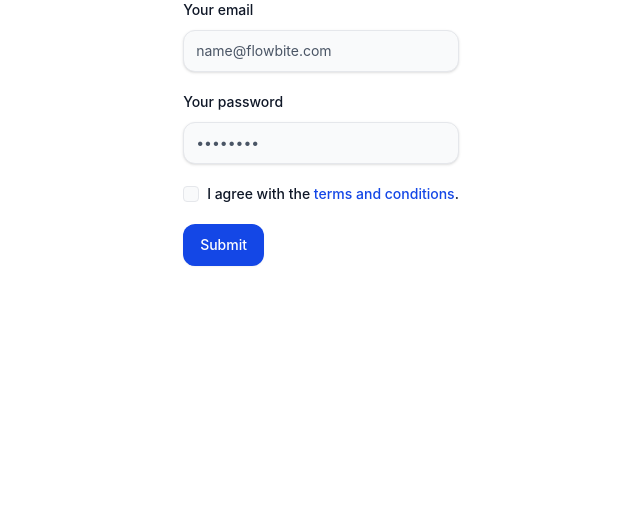
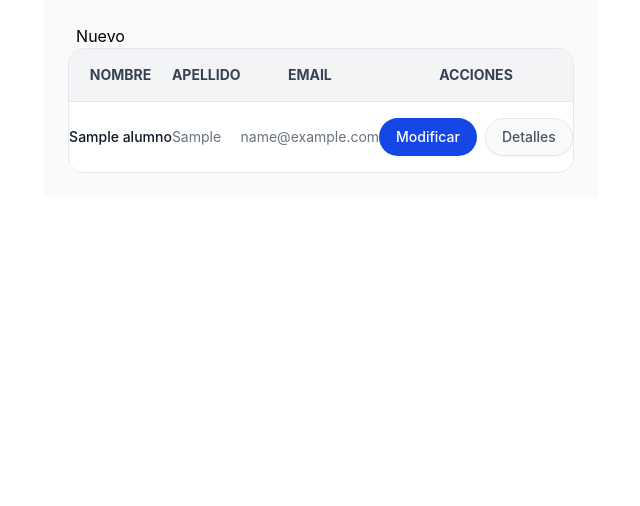
Before and after one commit to IDGS-802-23002189/FLASKBDIDGS802, a Flask app: page / in a window 1280 px wide. Shown: the part 72-578 px from the top of the page, without its empty margins (319-959 px from the left). Run offline with Flask 3, Linux system fonts and the light colour scheme; tables that the repository leaves empty hold one stand-in row (values such as "Sample post"); parts of the project's set-up code (start-up, migrations or seed data) failed here and were passed over; some libraries are stand-ins or nearby versions.

Commit message:
Modificar 19/feb/2026

```diff
--- a/app.py
+++ b/app.py
@@ -13,15 +13,71 @@ app.config.from_object(DevelopmentConfig)
 db.init_app(app)
 csrf=CSRFProtect()
 
-@app.route("/")
+@app.route("/",methods=['GET','POST'])
 @app.route("/index")
 def index():
-    return render_template("index.html")
+    create_form=forms.UserForm(request.form)
+    alumno=Alumnos.query.all()
 
-@app.route("/alumnos")
+    return render_template("index.html",form=create_form,alumno=alumno)
+
+@app.route("/alumnos", methods=['GET', 'POST'])
 def alumnos():
-    return render_template("alumnos.html")
+    create_form = forms.UserForm(request.form)
 
+    if request.method == 'POST' and create_form.validate():
+        alum = Alumnos(
+            nombre=create_form.nombre.data,
+            apaterno=create_form.apaterno.data,
+            email=create_form.email.data,
+        )
+        db.session.add(alum)
+        db.session.commit()
+        return redirect(url_for('index'))
+
+    return render_template("alumnos.html", form=create_form)
+
+@app.route("/detalles", methods=['GET', 'POST'])
+def detalles():
+    create_form = forms.UserForm(request.form)
+
+    if request.method=='GET':
+        id=request.args.get('id')
+        alum1=db.session.query(Alumnos).filter(Alumnos.id==id).first()
+        id=request.args.get('id')
+        nombre=alum1.nombre
+        apaterno=alum1.apaterno
+        email=alum1.email
+
+
+    return render_template("detalles.html", nombre=nombre, apaterno=apaterno, email=email)
+
+@app.route("/modificar", methods=["GET", "POST"])
+def modificar():
+    create_form = forms.UserForm(request.form)
+
+    if request.method == 'GET':
+        id = request.args.get('id')
+        alum = db.session.query(Alumnos).filter(Alumnos.id == id).first()
+
+        create_form.id.data = alum.id
+        create_form.nombre.data = alum.nombre
+        create_form.apaterno.data = alum.apaterno
+        create_form.email.data = alum.email
+
+        return render_template("modificar.html", form=create_form)
+
+    if request.method == 'POST':
+        id = create_form.id.data
+        alum = db.session.query(Alumnos).filter(Alumnos.id == id).first()
+
+        alum.nombre = create_form.nombre.data.rstrip()
+        alum.apaterno = create_form.apaterno.data
+        alum.email = create_form.email.data
+
+        db.session.commit()
+
+        return redirect("/modificar?id=" + str(id))
 @app.errorhandler(404)
 def page_not_found(e):
     return render_template("404.html"), 404
--- a/config.py
+++ b/config.py
@@ -6,6 +6,6 @@ class Config(object):
     SESSION_COOKIE_SECURE=False
 
 class DevelopmentConfig(Config):
-    DEBUG=True
-    SQLALCHEMY_DATABASE_URT='mysqlitpymysq1://root/:burbu@localhost/bdidgs802'
-    SQLALCHEMY_TRACK_MODIFICATIONS=False
+    DEBUG = True
+    SQLALCHEMY_DATABASE_URI = 'mysql://root:burbu@localhost/bdidgs802'
+    SQLALCHEMY_TRACK_MODIFICATIONS = False
--- a/forms.py
+++ b/forms.py
@@ -1,20 +1,11 @@
-from wtforms import Form, RadioField
-from wtforms import StringField, IntegerField, PasswordField
-from wtforms import EmailField
-from wtforms import validators
+from flask_wtf import FlaskForm
+from wtforms import StringField, IntegerField, EmailField
+from wtforms.validators import DataRequired, Length, Email
+from wtforms import HiddenField
 
 
-class UserForm(Form): #HEREDA DE LA CLASE FORM
-    id = IntegerField('ID',[
-        validators.DataRequired(message="El campo es requerido")
-        ])
-    nombre = StringField('Nombre Alumno', [
-        validators.DataRequired(message="El campo es requerido"),
-        validators.length(min=3, max=10, message="Ingrese un nombre valido")
-    ])
-    aPaterno = StringField('Apaterno',[
-        validators.DataRequired(message="El campo es requerido"),
-    ])
-    email = EmailField('Email', [
-        validators.Email(message="Ingrese un correo valido"),
-    ])
+class UserForm(FlaskForm):
+    id = HiddenField()
+    nombre = StringField('Nombre', validators=[DataRequired()])
+    apaterno = StringField('Apaterno', validators=[DataRequired()])
+    email = EmailField('Email', validators=[DataRequired(), Email()])
--- a/templates/_macros.html
+++ b/templates/_macros.html
@@ -1,19 +1,15 @@
-{% macro datos( name,placeholder,type="text") %}
-<div class="mb-3">
-    <label for="{{ name }}" class="form-label"> {{name}}:</label>
-    <input type="{{type}}" class="form-control" id="{{name}}" name="{{name}}" placeholder="{{placeholder}}">
-</div>
-{% endmacro %}
+{% macro camposNuevos(field, clase="") %}
 
-{% macro campoNuevo(field)%}
-<td>{{field.label}}</td>
-<dd>{{ field(**kwargs) | safe }}</dd>
+    {{ field.label }}
 
-{%if field.errors %}
-{% for error in field.errors %}
-<li style="color:red">{{error}}</li>
-    {{ error }}
-{% endfor %}
-{%endif%}
+    {{ field(class=clase) }}
+
+    {% if field.errors %}
+        <div style="color:red">
+            {% for error in field.errors %}
+                <div>{{ error }}</div>
+            {% endfor %}
+        </div>
+    {% endif %}
 
 {% endmacro %}
--- a/templates/index.html
+++ b/templates/index.html
@@ -5,23 +5,52 @@
 {% import "_macros.html" as macros %}
 
 
-<form class="max-w-sm mx-auto">
-  <div class="mb-5">
-    <label for="email-alternative" class="block mb-2.5 text-sm font-medium text-heading">Your email</label>
-    <input type="email" id="email-alternative" class="bg-neutral-secondary-medium border border-default-medium text-heading text-sm rounded-base focus:ring-brand focus:border-brand block w-full px-3 py-2.5 shadow placeholder:text-body" placeholder="name@flowbite.com" required />
-  </div>
-  <div class="mb-5">
-    <label for="password-alternative" class="block mb-2.5 text-sm font-medium text-heading">Your password</label>
-    <input type="password" id="password-alternative" class="bg-neutral-secondary-medium border border-default-medium text-heading text-sm rounded-base focus:ring-brand focus:border-brand block w-full px-3 py-2.5 shadow placeholder:text-body" placeholder="••••••••" required />
-  </div>
-  <div class="flex items-start mb-5">
-    <label for="remember-alternative" class="flex items-center h-5">
-      <input id="remember-alternative" type="checkbox" value="" class="w-4 h-4 border border-default-medium rounded-xs bg-neutral-secondary-medium focus:ring-2 focus:ring-brand-soft" required />
-      <p class="ms-2 text-sm font-medium text-heading select-none">I agree with the <a href="#" class="text-fg-brand hover:underline">terms and conditions</a>.</p>
-    </label>
-  </div>
-  <button type="submit" class="text-white bg-brand box-border border border-transparent hover:bg-brand-strong focus:ring-4 focus:ring-brand-medium shadow-xs font-medium leading-5 rounded-base text-sm px-4 py-2.5 focus:outline-none">Submit</button>
-</form>
+<div class="min-h-screen flex items-center justify-center bg-gray-50 p-6">
+    <div class="w-full max-w-7xl mx-auto">
+
+        <div class="flex items-center justify-between mb-6 px-2">
+            <h1 class="text-2xl font-bold text-gray-800">Nuevo</h1>
 
 
+        </div>
+
+        <div class="bg-white border border-gray-200 rounded-2xl shadow-xl overflow-hidden">
+            <div class="relative overflow-x-auto">
+                <table class="w-full text-sm text-left text-gray-500">
+                    <thead class="text-xs text-gray-700 uppercase bg-gray-100 border-b border-gray-200">
+                        <tr>
+                            <th scope="col" class="px-8 py-4 font-bold">Nombre</th>
+                            <th scope="col" class="px-8 py-4 font-bold">Apellido</th>
+                            <th scope="col" class="px-8 py-4 font-bold">Email</th>
+                            <th scope="col" class="px-8 py-4 font-bold text-center">Acciones</th>
+                        </tr>
+                    </thead>
+                    <tbody class="divide-y divide-gray-200">
+                        {% for alum in alumno %}
+                        <tr class="bg-white hover:bg-gray-50 transition-colors">
+                            <td class="px-8 py-4 font-medium text-gray-900">{{alum.nombre}}</td>
+                            <td class="px-8 py-4">{{alum.apaterno}}</td>
+                            <td class="px-8 py-4">{{alum.email}}</td>
+                            <td class="px-8 py-4 flex justify-center space-x-2">
+
+    <a href="{{ url_for('modificar', id=alum.id) }}"
+   class="text-white bg-brand box-border border border-transparent hover:bg-brand-strong focus:ring-4 focus:ring-brand-medium shadow-xs font-medium leading-5 rounded-full text-xs px-4 py-2 focus:outline-none">
+    Modificar
+</a>
+
+    <a href="{{ url_for('detalles', id=alum.id) }}"
+       class="text-body bg-neutral-secondary-medium box-border border border-default-medium hover:bg-neutral-tertiary-medium hover:text-heading focus:ring-4 focus:ring-neutral-tertiary shadow-xs font-medium leading-5 rounded-full text-xs px-4 py-2 focus:outline-none">
+        Detalles
+    </a>
+
+</td>
+                        </tr>
+                        {% endfor %}
+                    </tbody>
+                </table>
+            </div>
+        </div>
+    </div>
+</div>
+
 {%endblock%}
```
Also changed, not shown: models.py (+10 -8 lines), templates/alumnos.html (+19 -16 lines), templates/detalles.html (added, +47 -0 lines), templates/modificar.html (added, +37 -0 lines).
